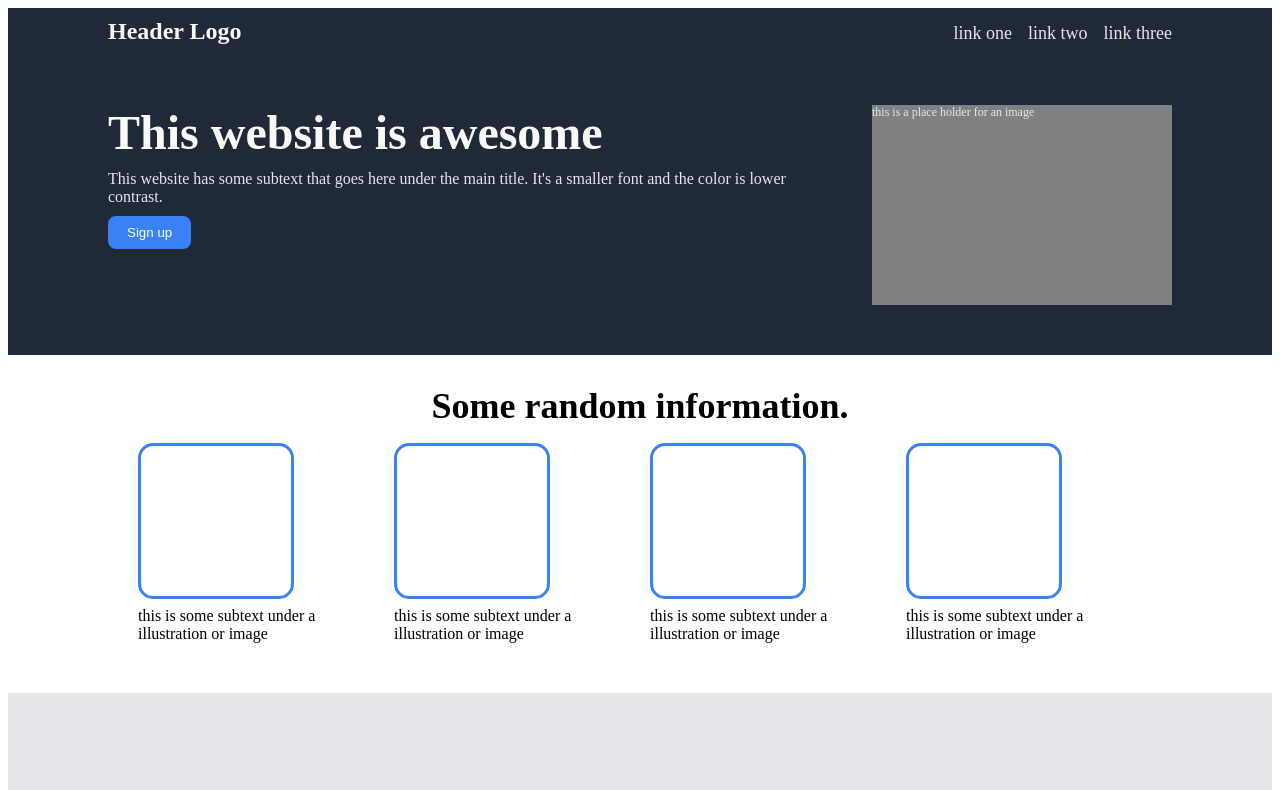
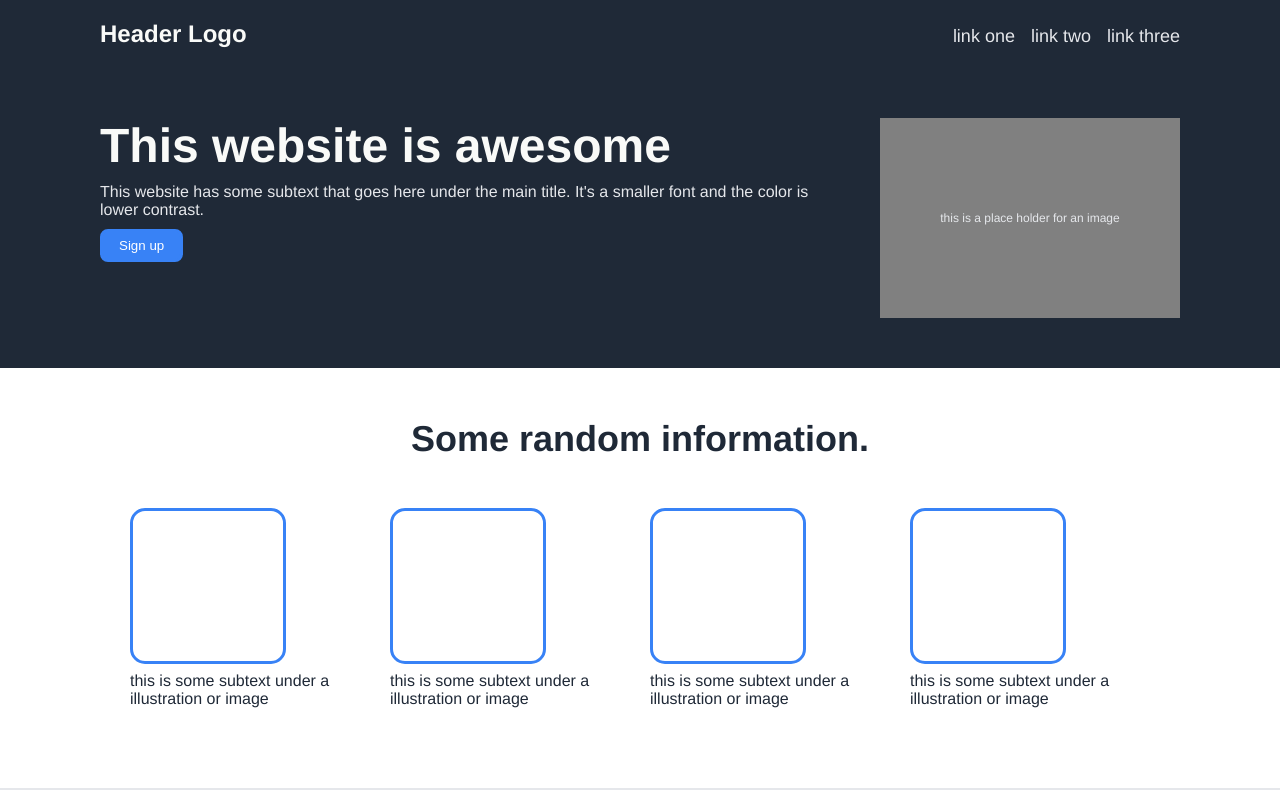
Before and after one commit to zakrnem/landing_page, a plain HTML site: page index.html in a window 1280 px wide. Shown: the top 790 px of the page. Drawn offline with Linux system fonts and the light colour scheme.

Commit message:
Final touches

```diff
--- a/style.css
+++ b/style.css
@@ -1,3 +1,7 @@
+body {
+    font-family: Helvetica, sans-serif;
+    margin: 0;
+}
 
 header {
     display: flex;
@@ -5,7 +9,7 @@ header {
     font-weight: bolder;
     color: #F9FAF8;
     background-color: #1f2937;
-    padding: 10px 100px;
+    padding: 20px 100px;
 }
 
 .logo {
@@ -44,6 +48,9 @@ header {
     height: 200px;
     flex: 1 0 300px;
     margin-left: 50px;
+    display: flex;
+    justify-content: center;
+    align-items: center;
 }
 
 .s1-title {
@@ -66,13 +73,14 @@ header {
     font-size: 36px;
     font-weight: 900;
     align-self: center;
+    color: #1f2937;
 }
 
 .section2 {
     display:flex;
     flex-direction: column;
-    padding: 30px 130px 50px 130px;
-    gap: 16px;
+    padding: 50px 130px 80px 130px;
+    gap:48px;
 
 }
 
@@ -80,6 +88,10 @@ header {
     display: flex;
     gap: 20px;
 
+}
+
+.text1 {
+    color: #1f2937;
 }
 
 
```
